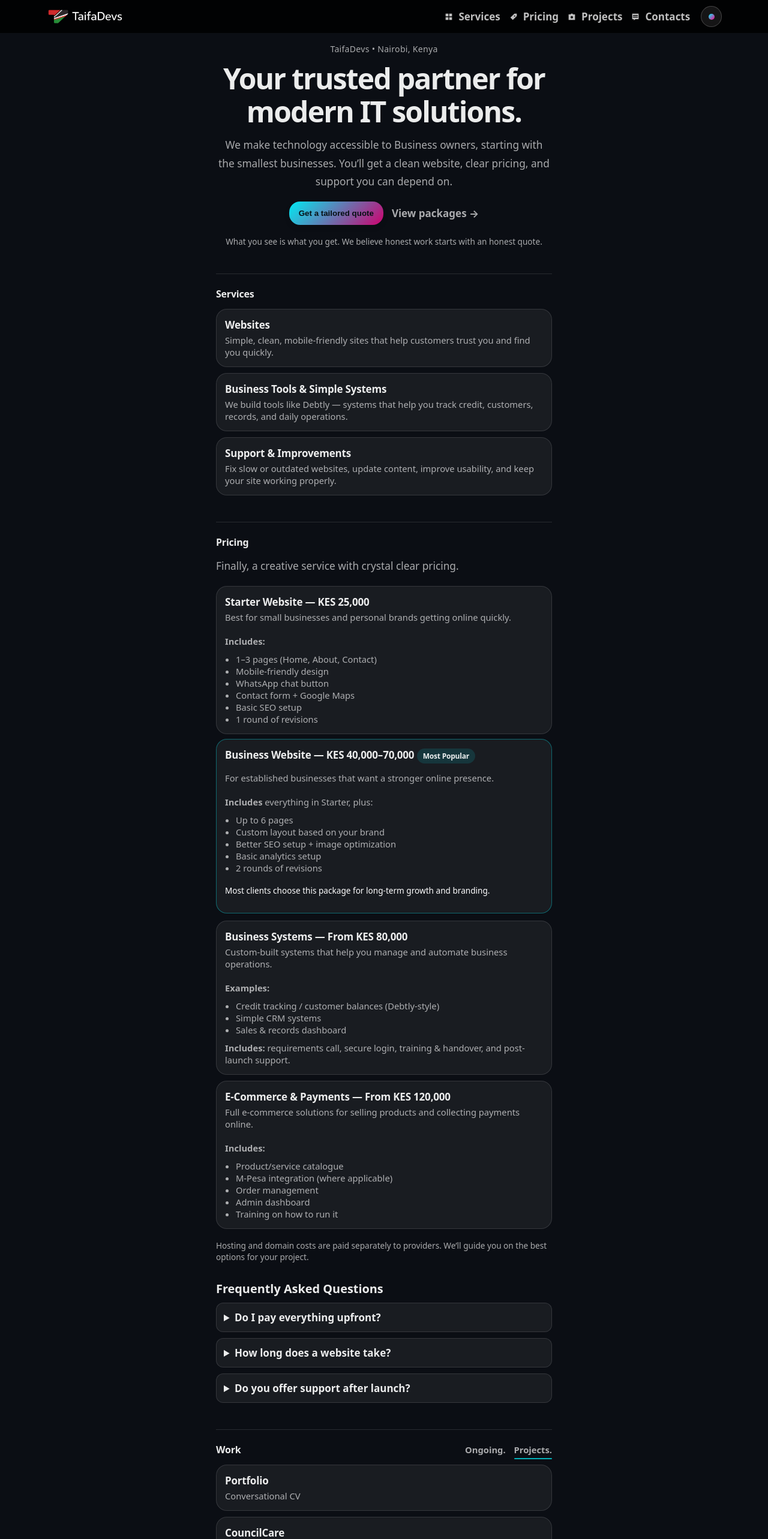
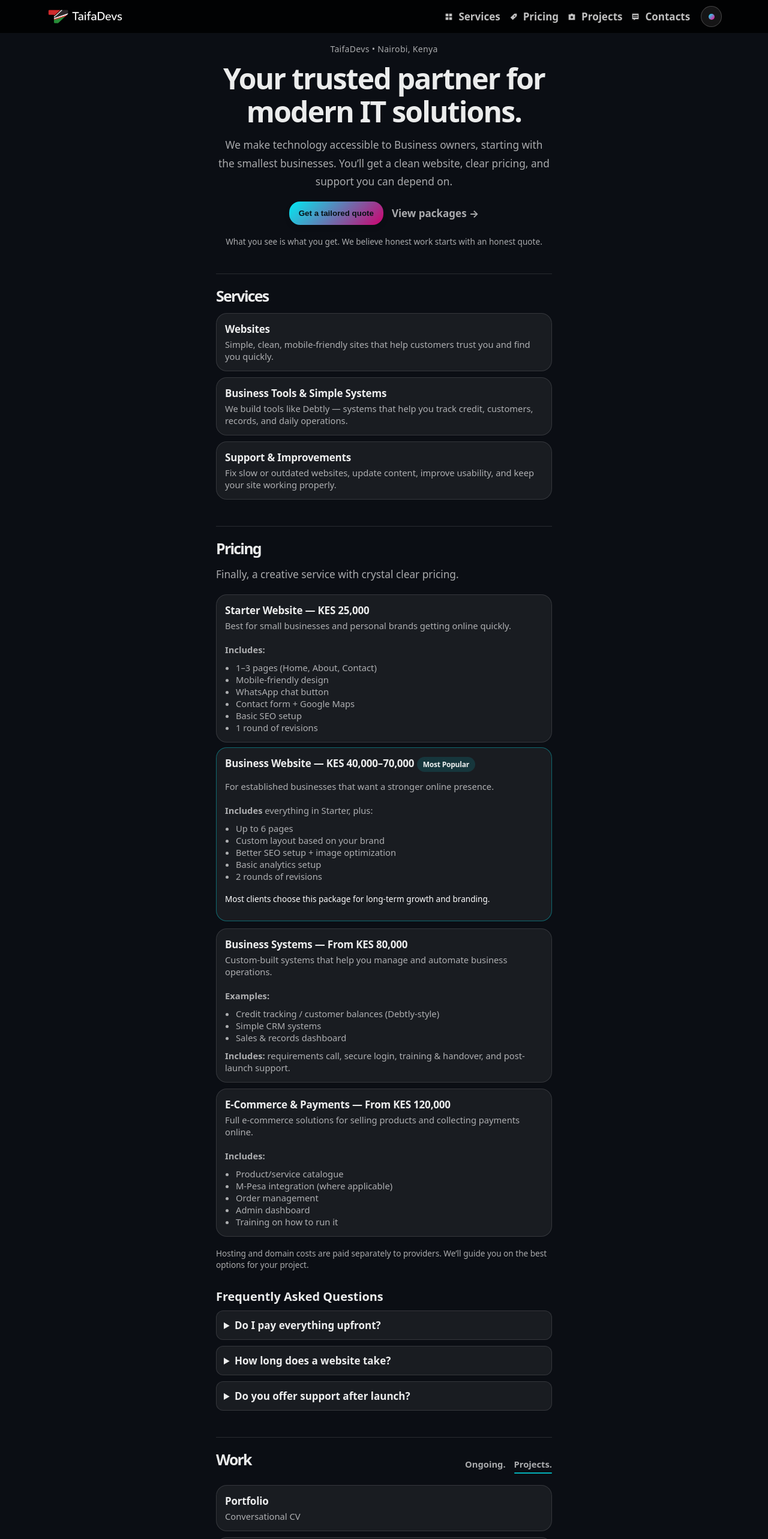
Before and after one commit to mrrugby/technav, a Vue app: page / in a window 1280 px wide. Shown: the top 2566 px of the page at 60% size. Built offline with nearby package versions, Linux system fonts and the light colour scheme; a web font is replaced by a local one.

Commit message:
added h1 to all components

```diff
--- a/src/components/Contact.vue
+++ b/src/components/Contact.vue
@@ -1,6 +1,6 @@
 <template>
     <section id="contact" class="projects" aria-label="Contact">
-        <h2>Contact</h2>
+        <h1 style="font-size: 25px;">Contact</h1>
 
         <p class="lead" style="margin-top: 0;">
             Tell us what you need. We will respond with a straightforward plan and a cost.
--- a/src/components/Pricing.vue
+++ b/src/components/Pricing.vue
@@ -1,6 +1,6 @@
 <template>
     <section id="pricing" class="projects" aria-label="Pricing">
-          <h2>Pricing</h2>
+          <h1 style="font-size: 25px;">Pricing</h1>
 
           <p class="lead" style="margin-top: 0;">
            Finally, a creative service with crystal clear pricing.
--- a/src/components/Services.vue
+++ b/src/components/Services.vue
@@ -1,6 +1,6 @@
 <template>
   <section id="services" class="projects" aria-label="Services">
-          <h2>Services</h2>
+    <h1 style="font-size: 25px;">Services</h1>
 
     <div class="project-list">
       <div class="project" role="article" aria-label="Websites">
--- a/src/components/Work.vue
+++ b/src/components/Work.vue
@@ -1,7 +1,7 @@
 <template>
   <section id="projects" class="projects" aria-label="Work">
     <div class="projects-header">
-      <h2>Work</h2>
+      <h1 style="font-size: 25px;">Work</h1>
 
       <div class="tabs">
         <button :class="{ active: activeTab === 'ongoing' }" @click="activeTab = 'ongoing'">
```
Lines whose indentation alone changed are shown as unchanged.
